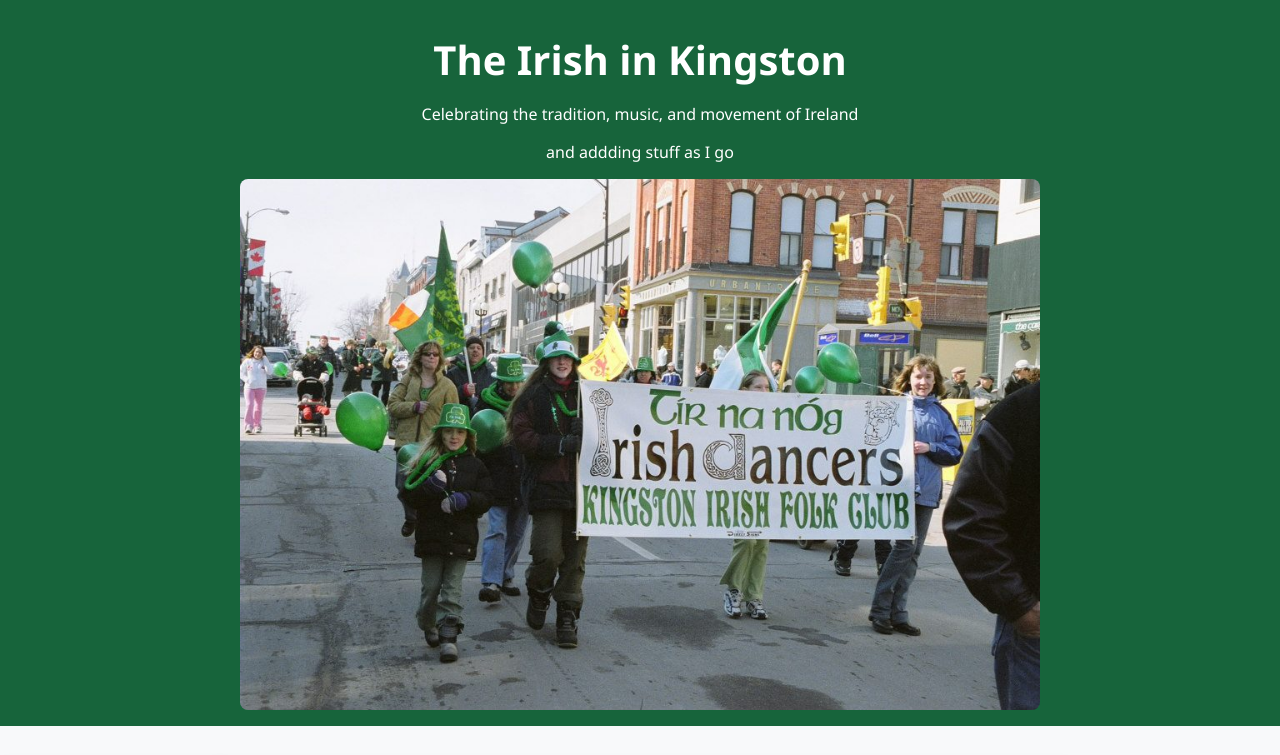
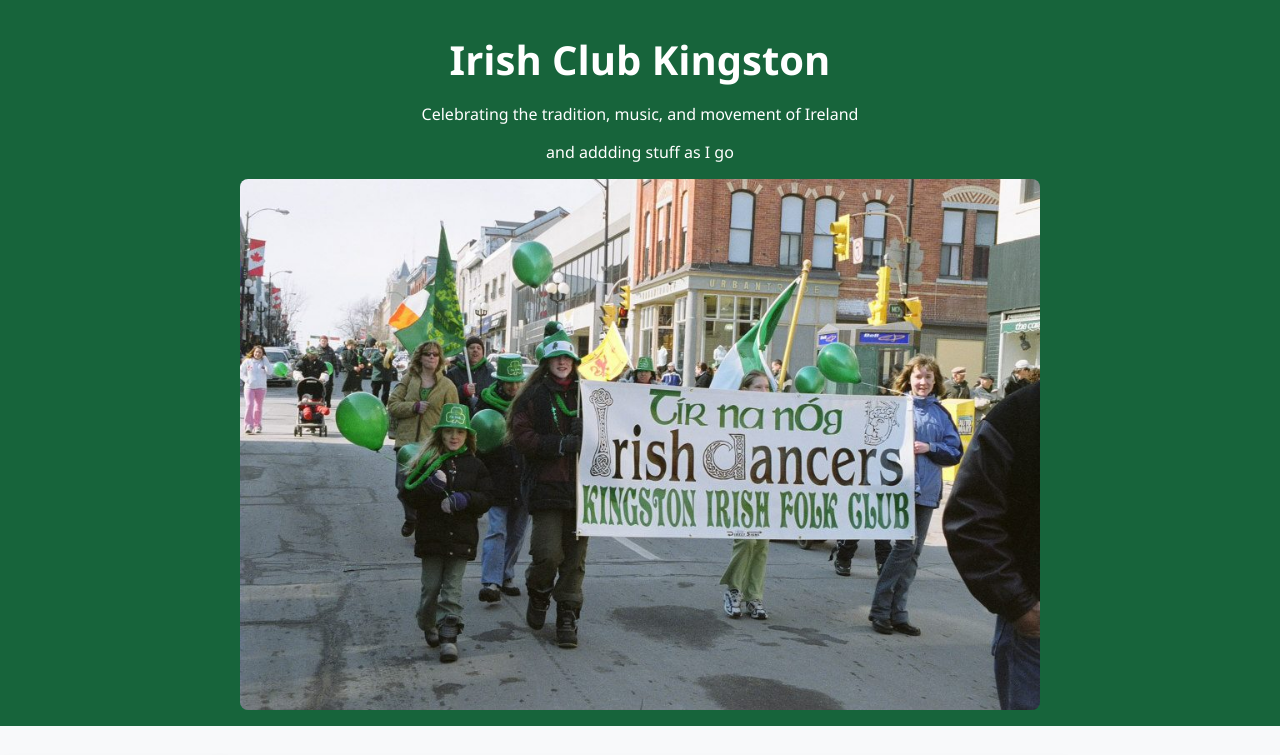
Before and after one commit to DublinJim/dublinjim.github.io, a plain HTML site: page index.html in a window 1280 px wide. Shown: the top 755 px of the page. Drawn offline with Linux system fonts and the light colour scheme.

Commit message:
fixes title

```diff
--- a/index.html
+++ b/index.html
@@ -11,7 +11,7 @@
 <body>
 
     <header>
-        <h1>The Irish in Kingston</h1>
+        <h1>Irish Club Kingston</h1>
         <p>Celebrating the tradition, music, and movement of Ireland</p>
         <p>and addding stuff as I go</p>
     <img src="imgs/maon parade_n.jpg" alt="Traditional Irish dance costume" style="max-width:800px;display:block;margin:1rem auto 0 auto;">
```
